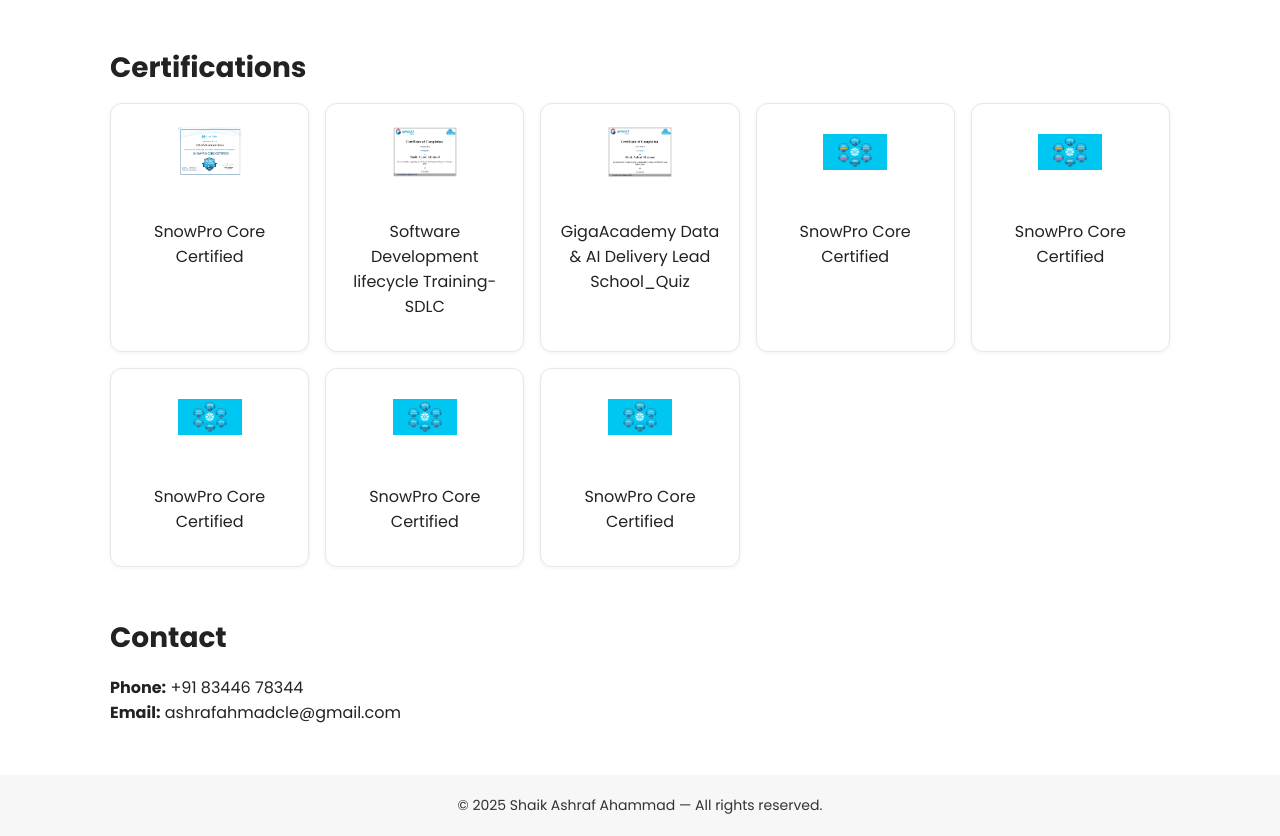
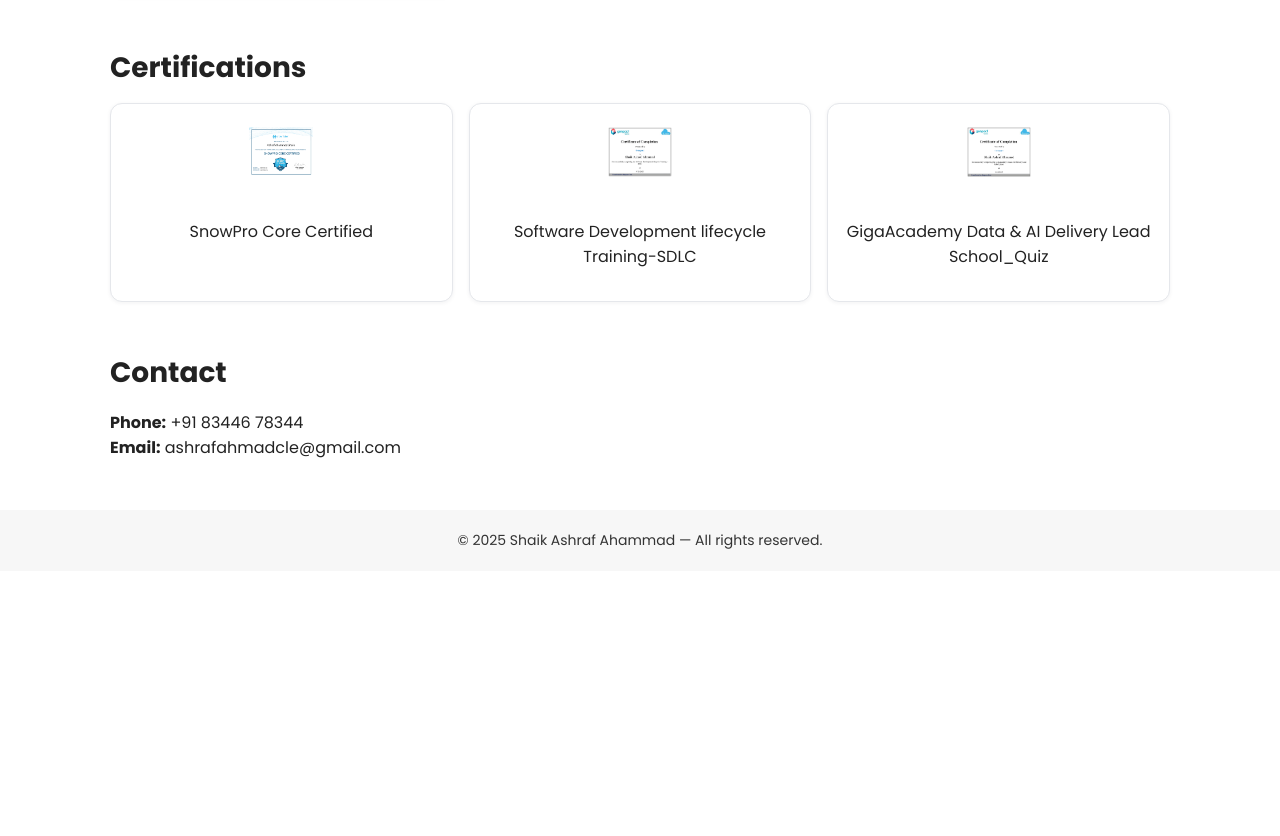
Before and after one commit to shaikashraf-047/portfolio, a plain HTML site: page index.html in a window 1280 px wide. Shown: the part 2276-3112 px from the top of the page. After the commit the page ends 2847 px from the top, so only its background shows below. Drawn offline with Linux system fonts and the light colour scheme.

Commit message:
Update index.html

```diff
--- a/index.html
+++ b/index.html
@@ -344,30 +344,30 @@
  School_Quiz</p>
         </article>
 
-		<article class="cert">
-          <img src="images/ime4.png" alt="SnowPro Core Certified" class="cert-img" />
-          <p>SnowPro Core Certified</p>
-        </article>
+		<!-- <article class="cert"> -->
+          <!-- <img src="images/ime4.png" alt="SnowPro Core Certified" class="cert-img" /> -->
+          <!-- <p>SnowPro Core Certified</p> -->
+        <!-- </article> -->
 
-		<article class="cert">
-          <img src="images/ime5.png" alt="SnowPro Core Certified" class="cert-img" />
-          <p>SnowPro Core Certified</p>
-        </article>
+		<!-- <article class="cert"> -->
+          <!-- <img src="images/ime5.png" alt="SnowPro Core Certified" class="cert-img" /> -->
+          <!-- <p>SnowPro Core Certified</p> -->
+        <!-- </article> -->
 
-		<article class="cert">
-          <img src="images/ime6.png" alt="SnowPro Core Certified" class="cert-img" />
-          <p>SnowPro Core Certified</p>
-        </article>
+		<!-- <article class="cert"> -->
+          <!-- <img src="images/ime6.png" alt="SnowPro Core Certified" class="cert-img" /> -->
+          <!-- <p>SnowPro Core Certified</p> -->
+        <!-- </article> -->
 
-		<article class="cert">
-          <img src="images/ime7.png" alt="SnowPro Core Certified" class="cert-img" />
-          <p>SnowPro Core Certified</p>
-        </article>
+		<!-- <article class="cert"> -->
+          <!-- <img src="images/ime7.png" alt="SnowPro Core Certified" class="cert-img" /> -->
+          <!-- <p>SnowPro Core Certified</p> -->
+        <!-- </article> -->
 
-		<article class="cert">
-          <img src="images/ime8.png" alt="SnowPro Core Certified" class="cert-img" />
-          <p>SnowPro Core Certified</p>
-        </article>
+		<!-- <article class="cert"> -->
+          <!-- <img src="images/ime8.png" alt="SnowPro Core Certified" class="cert-img" /> -->
+          <!-- <p>SnowPro Core Certified</p> -->
+        <!-- </article> -->
 
 
         <!-- Add more certifications by copying the article block -->
```
